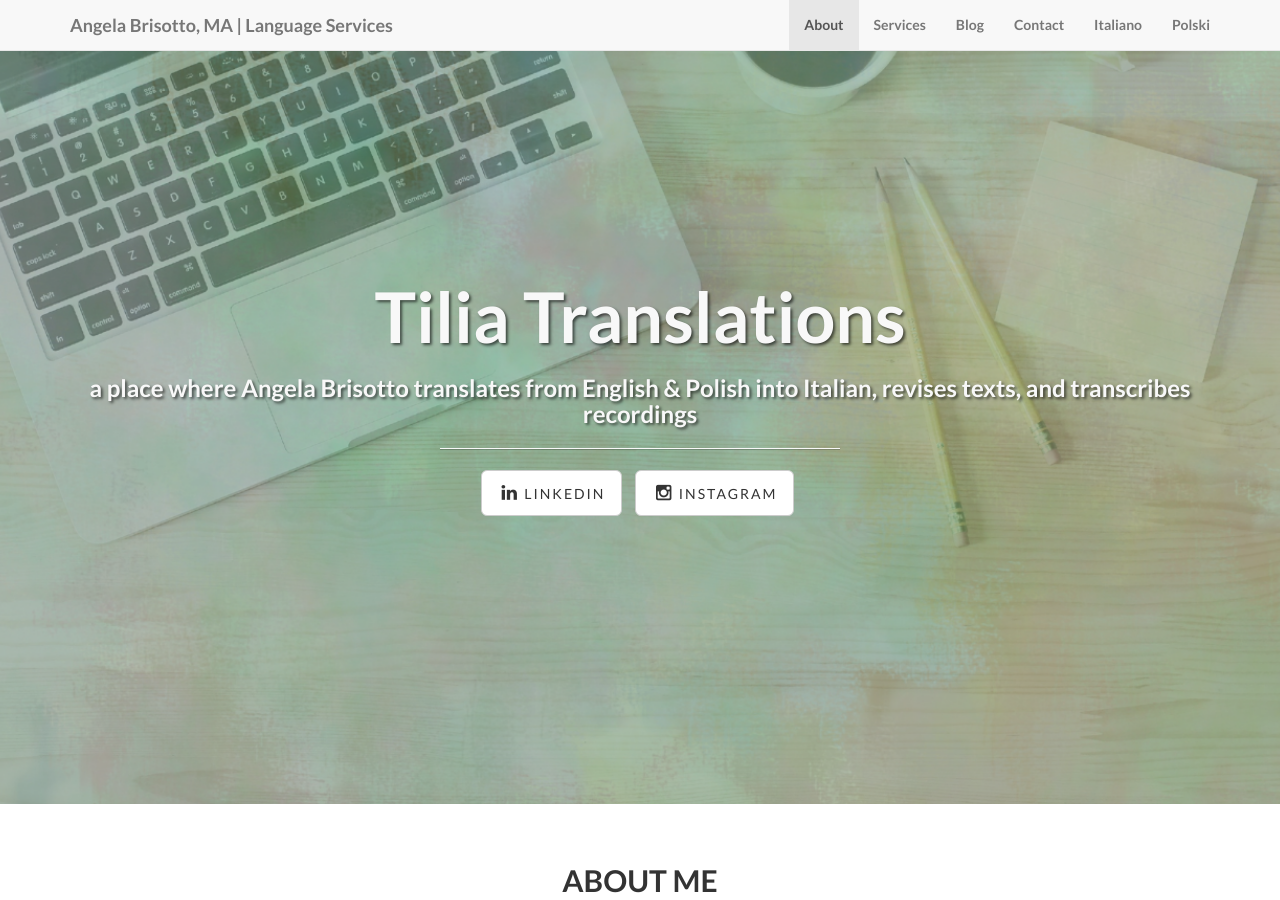
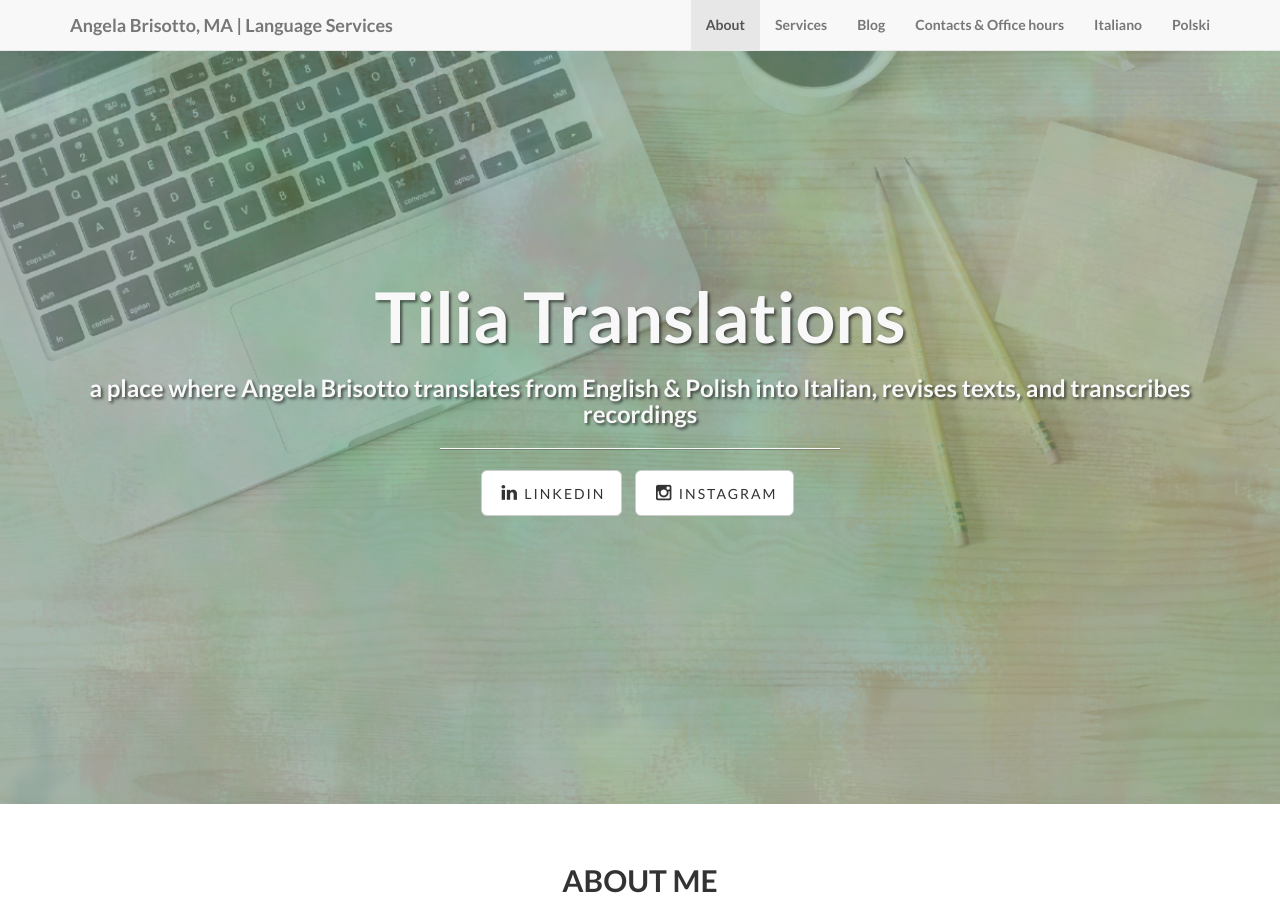
Before and after one commit to angelatiliatranslations/englishversion, a Jekyll site: the page built from index.html, in a window 1280 px wide and 900 px high. Built offline with Jekyll 4.4.1, drawn with Linux system fonts in a browser that asks for light colours; nearby versions of some CDN libraries; library files that are not in the unit come from our copies.

Commit message:
Update header.html

```diff
--- a/_includes/header.html
+++ b/_includes/header.html
@@ -24,7 +24,7 @@
                     <a href="https://angelatiliatranslations.github.io/blog/">Blog</a>
                 </li>
                 <li>
-                    <a class="page-scroll" href="#contact">Contact</a>
+                    <a class="page-scroll" href="#contact">Contacts & Office hours</a>
                 </li>
 		<li>
       			<a href="https://www.tiliatranslations.it/">Italiano</a>
```
